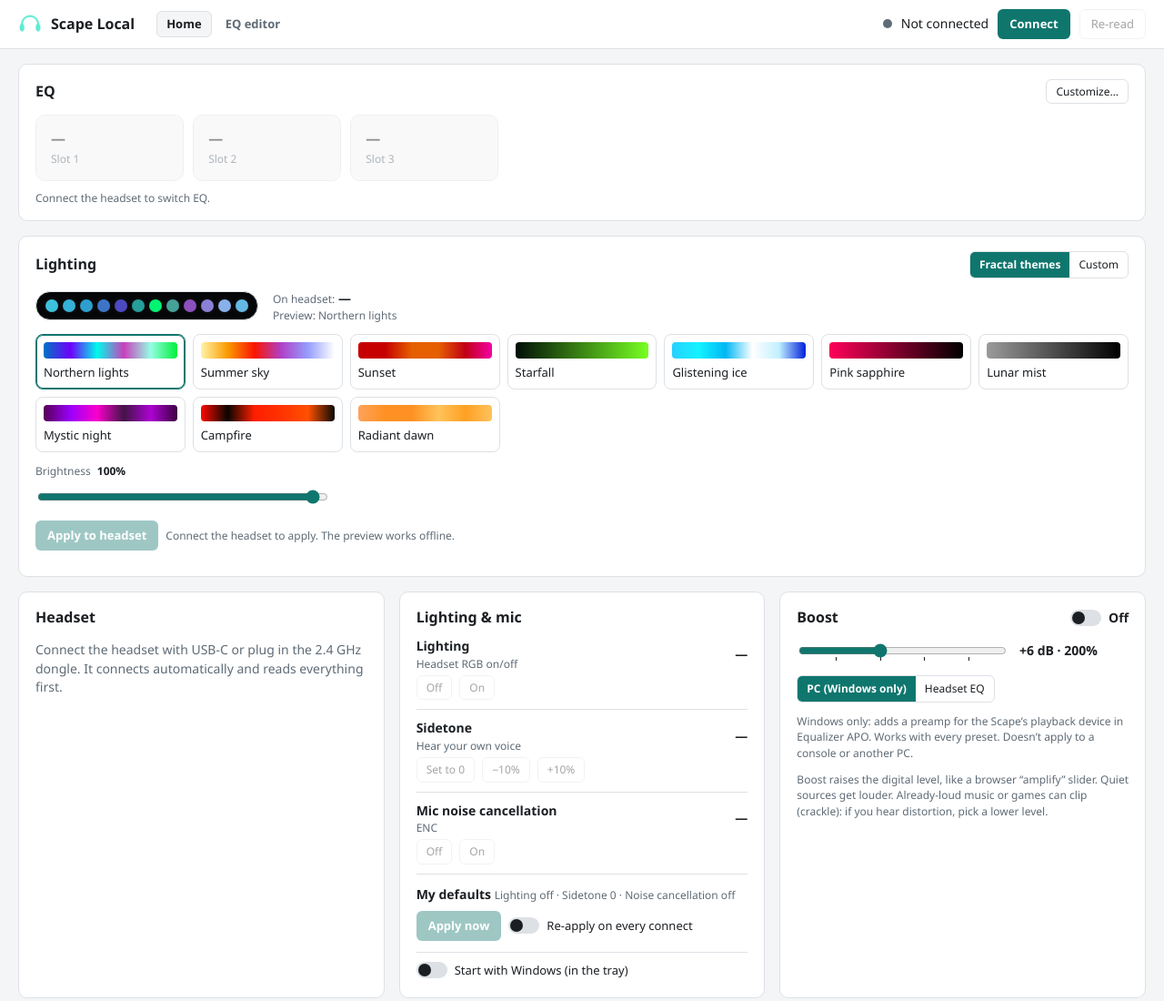
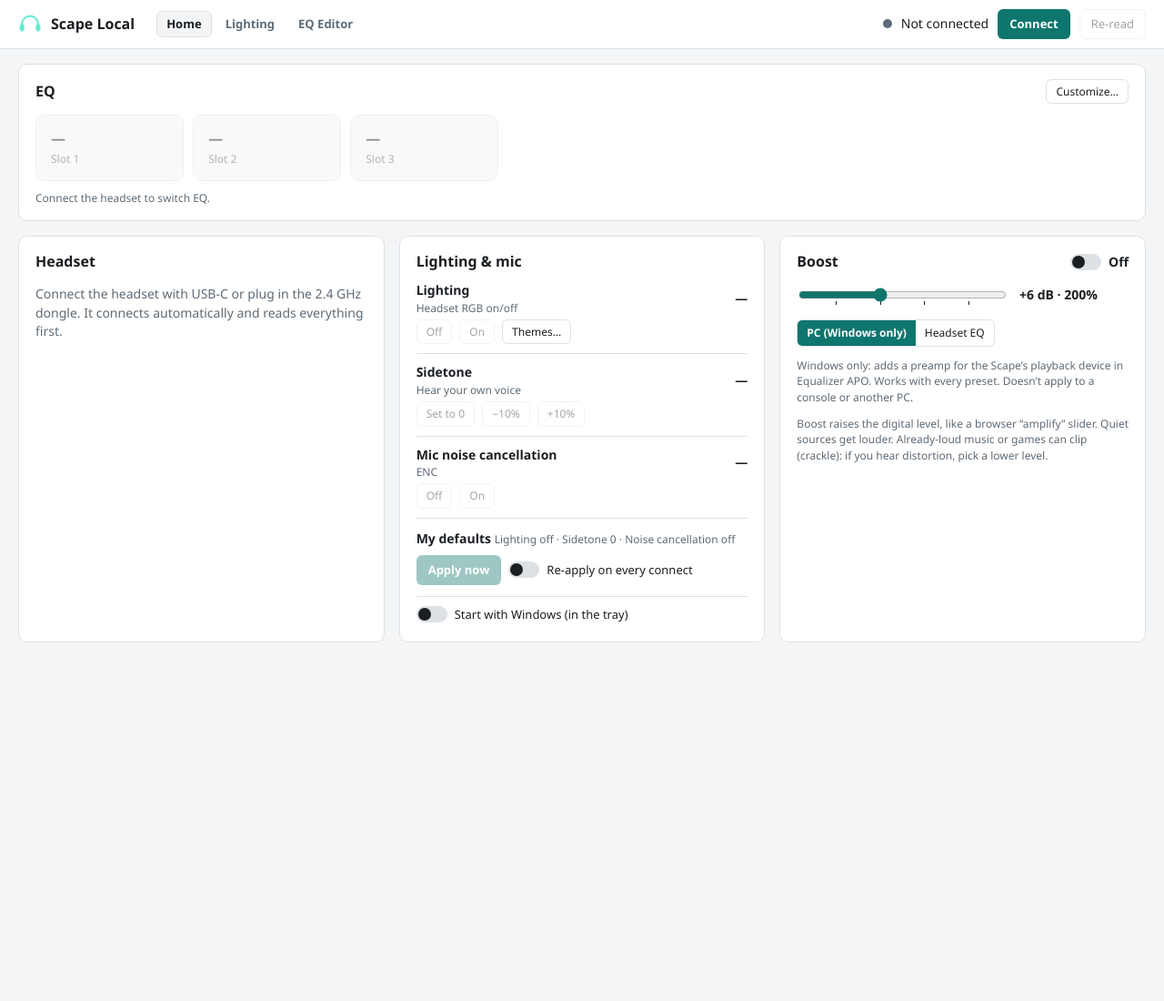
Before and after one commit to S0LT4U/scape-local, an Electron app: page app/renderer/index.html in a window 1280 px wide. Shown: the whole page at 91% size. After the commit the page ends 800 px from the top, so only its background shows below. Drawn offline with Linux system fonts and the light colour scheme; no server answers.

Commit message:
Lighting gets its own tab; "EQ Editor" label; new screenshots (v0.2.1)
- Home stays simple: EQ slots, headset info, lighting on/off (+ "Themes…" link), mic, Boost.
- Lighting card moved to a Lighting tab; the LED preview only animates while it's visible.
- Tab label "EQ editor" -> "EQ Editor".
- README: Lighting screenshot added, Home/EQ Editor screenshots retaken (serial masked).

Co-Authored-By: Claude Opus 5.5 <noreply@anthropic.com>

```diff
--- a/app/package.json
+++ b/app/package.json
@@ -1,6 +1,6 @@
 {
   "name": "scape-local",
-  "version": "0.2.0",
+  "version": "0.2.1",
   "private": true,
   "description": "Offline tray app for the Fractal Scape headset (EQ, lighting, mic) — replacement for Adjust Pro",
   "author": "S0LT4U",
--- a/app/renderer/index.html
+++ b/app/renderer/index.html
@@ -14,7 +14,8 @@
       <img src="img/icon.png" alt="" /><span>Scape Local</span>
       <nav class="tabs" aria-label="View">
         <button class="tab" data-view="home">Home</button>
-        <button class="tab" data-view="editor">EQ editor</button>
+        <button class="tab" data-view="lighting">Lighting</button>
+        <button class="tab" data-view="editor">EQ Editor</button>
       </nav>
     </div>
     <div class="conn">
@@ -38,7 +39,7 @@
     </section>
 
     <!-- ================= LIGHTING ================= -->
-    <section class="card wide view-home" id="cardLighting">
+    <section class="card wide view-lighting" id="cardLighting">
       <div class="card-head">
         <h2>Lighting</h2>
         <div class="seg" role="radiogroup" aria-label="Lighting source">
@@ -97,6 +98,7 @@
           <div class="actions">
             <button class="btn small ghost" data-act="lights" data-on="0" disabled>Off</button>
             <button class="btn small ghost" data-act="lights" data-on="1" disabled>On</button>
+            <button class="btn small ghost" data-goto="lighting">Themes…</button>
           </div>
         </div>
         <div class="row">
--- a/app/renderer/js/app.js
+++ b/app/renderer/js/app.js
@@ -752,7 +752,7 @@ function setView(v) {
   if (v === 'editor') renderGraph(); // canvas needs a size once visible
 }
 document.querySelectorAll('[data-view].tab, [data-goto]').forEach((b) => b.addEventListener('click', () => setView(b.dataset.view || b.dataset.goto)));
-setView(store.get('scape.view', 'home'));
+setView(['home', 'lighting', 'editor'].includes(store.get('scape.view')) ? store.get('scape.view') : 'home');
 
 // ---------------------------------------------------------------------------
 // Boost (PC via Equalizer APO, or headset EQ band)
--- a/app/renderer/js/lighting-ui.js
+++ b/app/renderer/js/lighting-ui.js
@@ -50,7 +50,7 @@ export function initLighting(ctx) {
     }
   }
   setInterval(() => {
-    if (!frames || document.hidden) return;
+    if (!frames || document.hidden || document.body.dataset.view !== 'lighting') return;
     const n = frames.length / (3 * LED_COUNT);
     const o = (frame % n) * 3 * LED_COUNT;
     for (let i = 0; i < LED_COUNT; i++) leds[i].style.backgroundColor = rgbToHex(Array.from(frames.subarray(o + 3 * i, o + 3 * i + 3)));
--- a/app/renderer/style.css
+++ b/app/renderer/style.css
@@ -156,7 +156,7 @@ dialog .log { max-height: 50vh; }
 .slider output.hot { color: var(--warn); }
 
 /* ---- views ---- */
-body[data-view="home"] .view-editor, body[data-view="editor"] .view-home { display: none; }
+body:not([data-view="home"]) .view-home, body:not([data-view="lighting"]) .view-lighting, body:not([data-view="editor"]) .view-editor { display: none; }
 .tabs { display: inline-flex; gap: 4px; margin-left: 14px; }
 .tab { font: inherit; font-size: 13px; background: transparent; color: var(--muted); border: 1px solid transparent; border-radius: 6px; padding: 4px 10px; cursor: pointer; }
 .tab:hover { color: var(--text); }
```
Also changed, not shown: README.md, docs/screenshot-editor.png, docs/screenshot-home.png, docs/screenshot-lighting.png (added).
